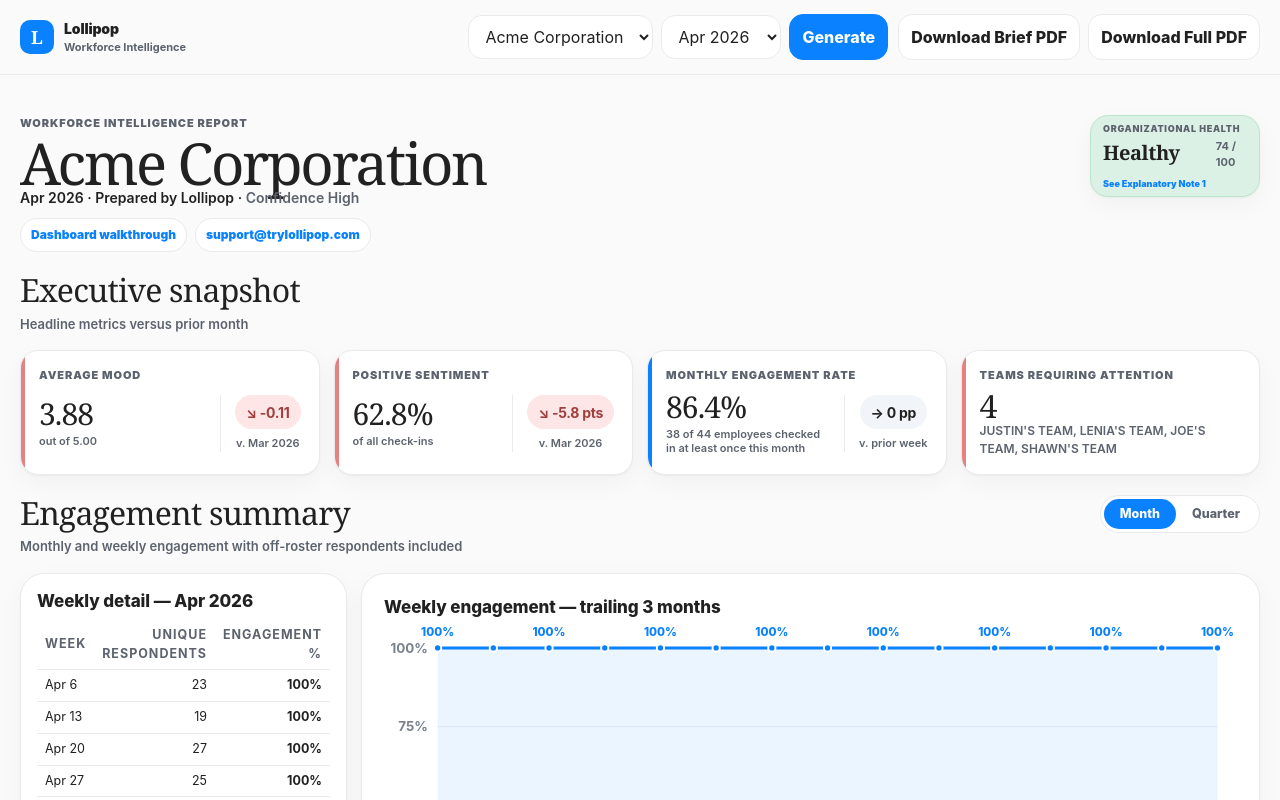
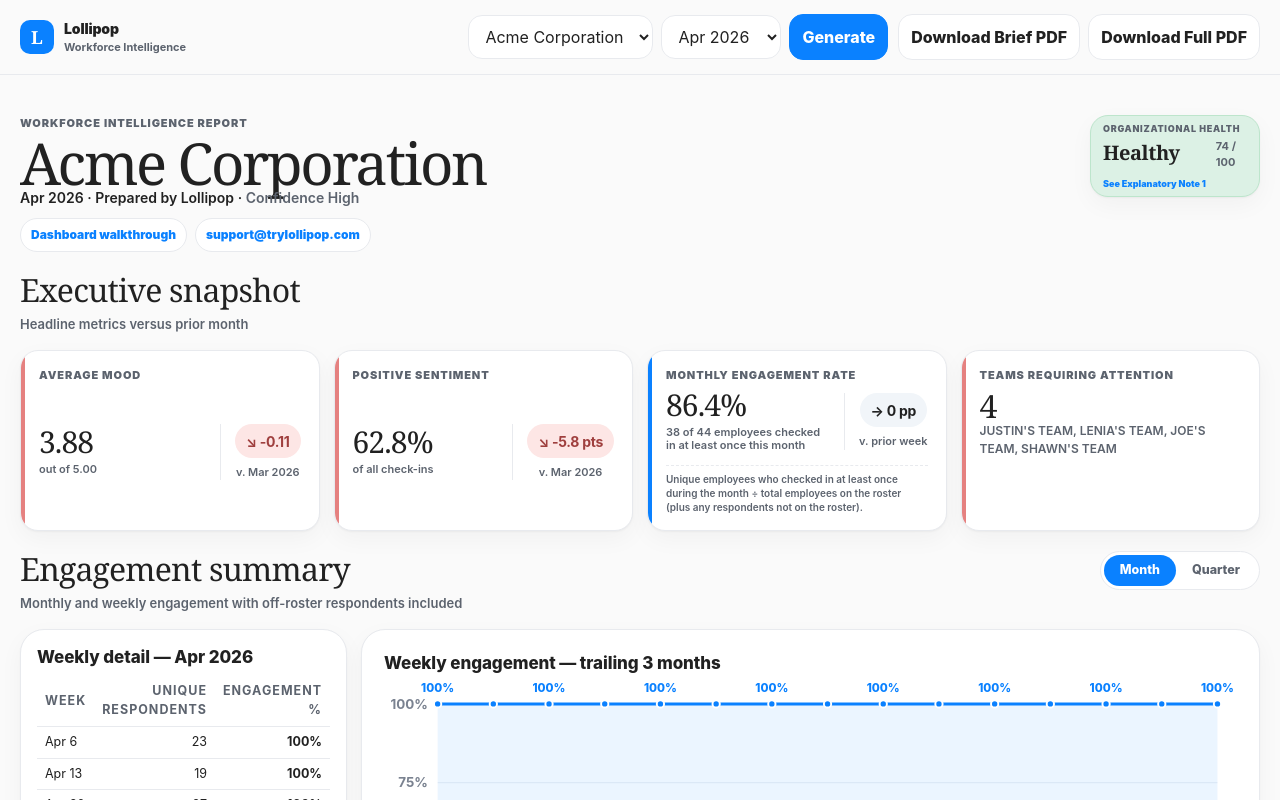
Before and after one commit to jeffrey1892/Lollipop-Monthly-Reports, a Next.js app: page / in a window 1280 px wide. Shown: the top 800 px of the page. Built offline with nearby package versions, Linux system fonts and the light colour scheme.

Commit message:
Add calculation note to Monthly engagement rate KPI card

```diff
--- a/src/app/globals.css
+++ b/src/app/globals.css
@@ -731,6 +731,7 @@ a.link:hover{color:#0866c9}
 .engagement-left-col>.card{flex:1;min-height:0}
 .engagement-weekly-table-card{padding:16px}
 .engagement-weekly-table th,.engagement-weekly-table td{font-size:12px;padding:6px 6px}
+.kpi-card .kpi-help{margin-top:6px;padding-top:6px;border-top:1px dashed var(--line);font-size:10px;line-height:1.4;color:var(--muted);font-weight:600}
 .engagement-chart-card{display:flex;flex-direction:column}
 .engagement-chart-body{display:flex;gap:16px;flex:1;align-items:stretch;min-height:0}
 .engagement-chart-wrap{flex:1;display:flex;align-items:stretch;min-height:260px}
--- a/src/app/page.tsx
+++ b/src/app/page.tsx
@@ -170,6 +170,12 @@ export default async function Home({ searchParams }: { searchParams?: Promise<{
               delta={<TrendDelta value={report.engagementSummary?.weeklyChange ?? null} suffix=" pp" />}
               deltaCaption="v. prior week"
               tone="blue"
+              help={
+                <>
+                  Unique employees who checked in at least once during the month ÷ total
+                  employees on the roster (plus any respondents not on the roster).
+                </>
+              }
             />
             <KpiCard
               label="Teams requiring attention"
```
